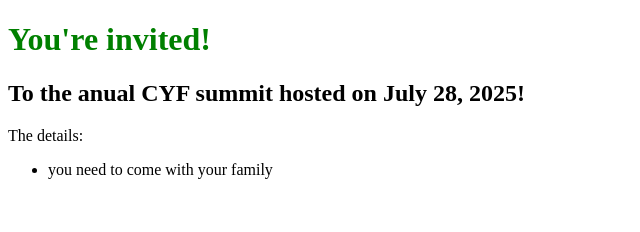
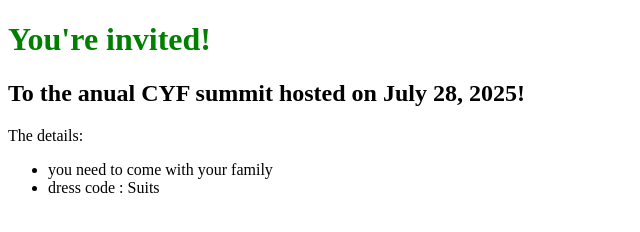
Before and after one commit to coofrozen/Anania-Sileshi-s-HTML, a plain HTML site: page index.html in a window 1280 px wide. Shown: the whole page, without its empty margins (0-640 px from the left). Drawn offline with Linux system fonts and the light colour scheme.

Commit message:
Update index.html
live commit

```diff
--- a/index.html
+++ b/index.html
@@ -17,6 +17,7 @@
         <p>The details:</p>
         <ul>
             <li>you need to come with your family</li>
+            <li>dress code : Suits</li>
         </ul>
 
     </body>
```
